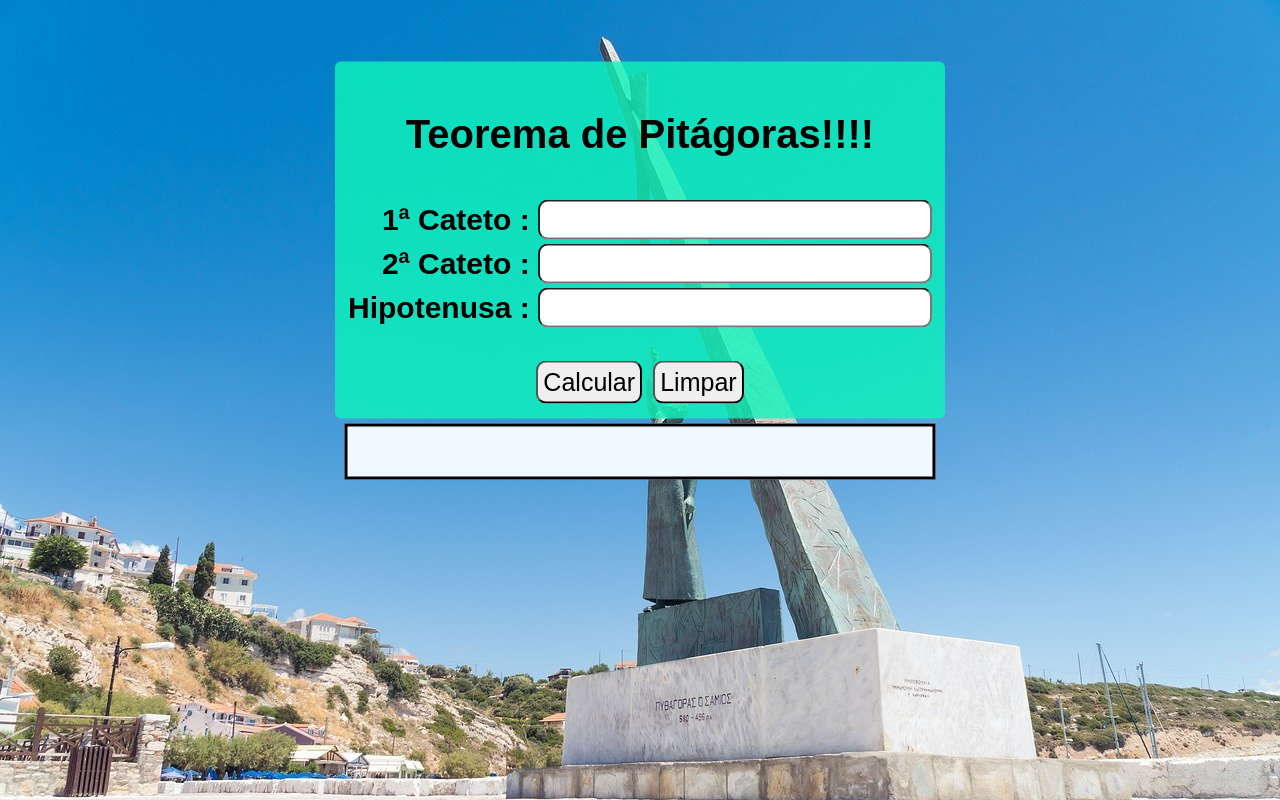
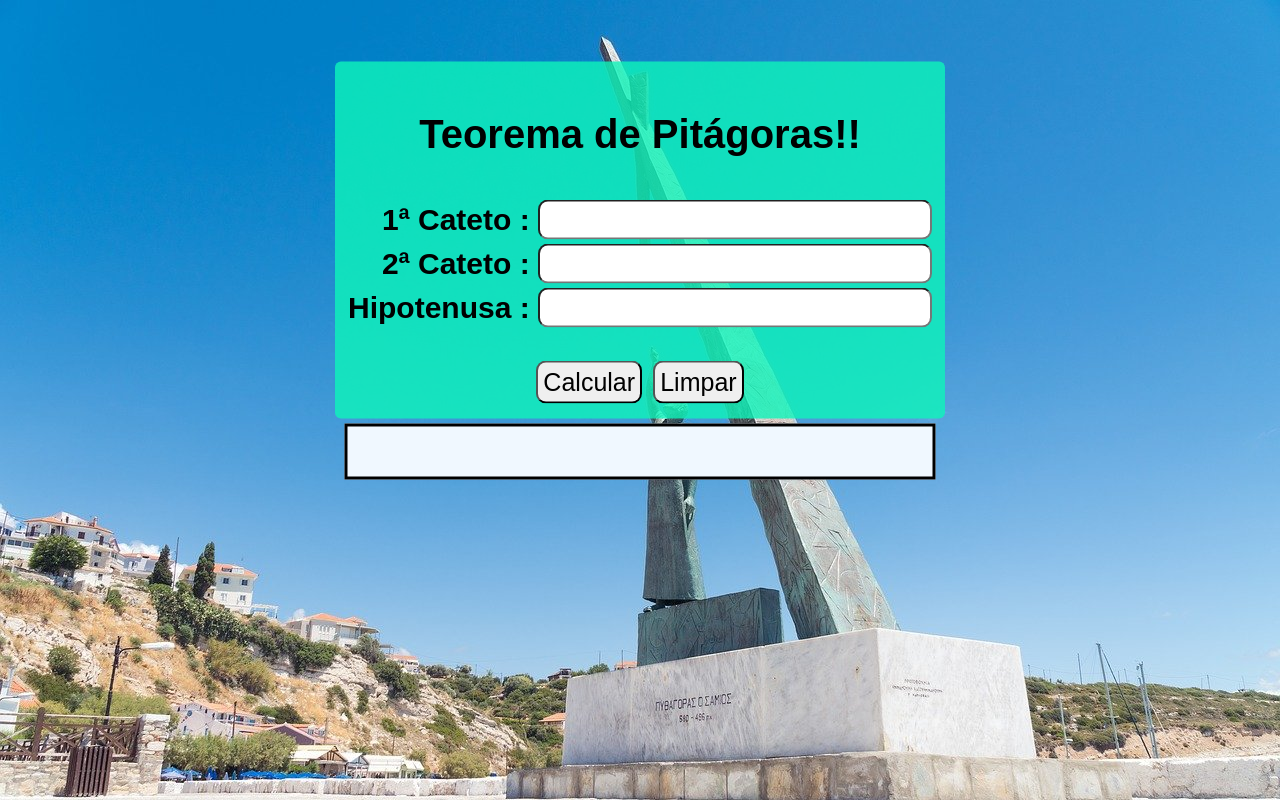
Before and after one commit to leonardomartinsleo/CalculadoraPitagoras, a plain HTML site: page index.html in a window 1280 px wide. Drawn offline with Linux system fonts and the light colour scheme.

Commit message:
Segundo commit

```diff
--- a/index.html
+++ b/index.html
@@ -11,7 +11,7 @@
 
 <body>
     <div class="valores">
-        <p>Teorema de Pitágoras!!!!</p>
+        <p>Teorema de Pitágoras!!</p>
         <table>
             <tr>
                 <td>1ª Cateto : <input id="n1" min='1' type="number"></td>
```
